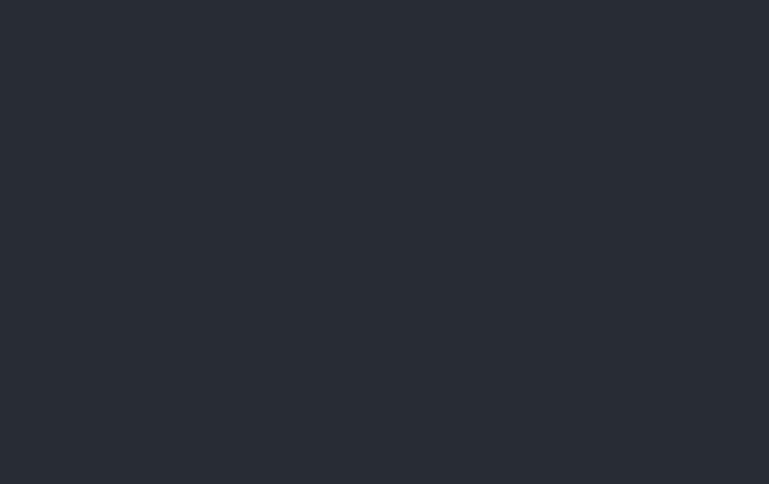
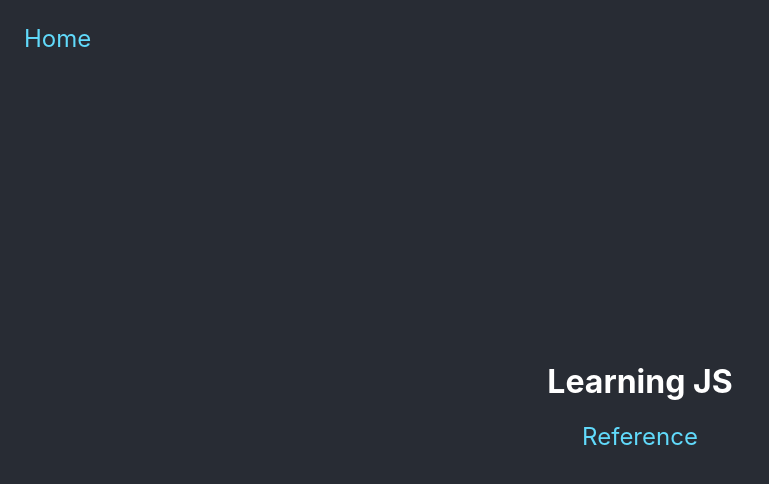
Before and after one commit to shawnrivers/learning-memo-web, a React app: page /js in a window 1280 px wide. Shown: the top 484 px of the page, without its empty margins (0-769 px from the left). Built offline with nearby package versions, Linux system fonts and the light colour scheme; the HTML template or start-up script is replaced by a standard one.

Commit message:
Add learning JS

```diff
--- a/src/App.tsx
+++ b/src/App.tsx
@@ -2,10 +2,8 @@
 import { css, jsx } from '@emotion/core';
 import * as React from 'react';
 import { BrowserRouter, Route, Switch } from 'react-router-dom';
-import { homeRoutes, learningCssRoutes, learningReactRoutes } from './constants/routes';
+import { allRoutes } from './constants/routes';
 import { HomePage } from './pages/home/template';
-
-const routes = [...homeRoutes, ...learningReactRoutes, ...learningCssRoutes];
 
 const App: React.FC = () => {
   return (
@@ -26,7 +24,7 @@ const App: React.FC = () => {
           <Route path='/' exact>
             <HomePage />
           </Route>
-          {routes.map(({ to, name, PageComponent }) => (
+          {allRoutes.map(({ to, name, PageComponent }) => (
             <Route key={name} path={to} exact>
               <PageComponent />
             </Route>
--- a/src/constants/routes.ts
+++ b/src/constants/routes.ts
@@ -1,6 +1,8 @@
 import * as React from 'react';
 import { LearningCssPage } from '../pages/learningCSS';
 import { BoxModelPage } from '../pages/learningCSS/boxModel/template';
+import { LearningJSPage } from '../pages/learningJS';
+import { ReferencePage } from '../pages/learningJS/reference/template';
 import { LearningReactPage } from '../pages/learningReact';
 import { RenderingPage } from '../pages/learningReact/rendering/template';
 import { UseEffectPage } from '../pages/learningReact/useEffect/template';
@@ -16,6 +18,11 @@ export const homeRoutes: RouteType[] = [
     to: '/react',
     name: 'React',
     PageComponent: LearningReactPage,
+  },
+  {
+    to: '/js',
+    name: 'JavaScript',
+    PageComponent: LearningJSPage,
   },
   {
     to: '/css',
@@ -37,6 +44,14 @@ export const learningReactRoutes: RouteType[] = [
   },
 ];
 
+export const learningJSRoutes: RouteType[] = [
+  {
+    to: '/js/reference',
+    name: 'Reference',
+    PageComponent: ReferencePage,
+  },
+];
+
 export const learningCssRoutes: RouteType[] = [
   {
     to: '/css/box-model',
@@ -44,3 +59,10 @@ export const learningCssRoutes: RouteType[] = [
     PageComponent: BoxModelPage,
   },
 ];
+
+export const allRoutes = [
+  ...homeRoutes,
+  ...learningReactRoutes,
+  ...learningJSRoutes,
+  ...learningCssRoutes,
+];
--- /dev/null
+++ b/src/pages/learningJS/index.tsx
@@ -0,0 +1,7 @@
+import * as React from 'react';
+import { ProjectPage } from '../../components/templates/ProjectPage';
+import { learningJSRoutes } from '../../constants/routes';
+
+export const LearningJSPage: React.FC = () => {
+  return <ProjectPage heading='Learning JS' routes={learningJSRoutes} />;
+};
--- /dev/null
+++ b/src/pages/learningJS/reference/template.tsx
@@ -0,0 +1,31 @@
+import * as React from 'react';
+import { TopicPage } from '../../../components/templates/TopicPage';
+
+const obj1 = {
+  a: 1,
+  b: '2',
+};
+
+const obj2 = {
+  a: 1,
+  b: '2',
+};
+
+export const ReferencePage: React.FC = () => {
+  return (
+    <TopicPage heading='Reference'>
+      <p>
+        <code>obj1: {JSON.stringify(obj1)}</code>
+      </p>
+      <p>
+        <code>obj2: {JSON.stringify(obj2)}</code>
+      </p>
+      <p>
+        <code>obj1 === obj2: {String(obj1 === obj2)}</code>
+      </p>
+      <p>
+        <code>obj1.a === obj2.a: {String(obj1.a === obj2.a)}</code>
+      </p>
+    </TopicPage>
+  );
+};
```
